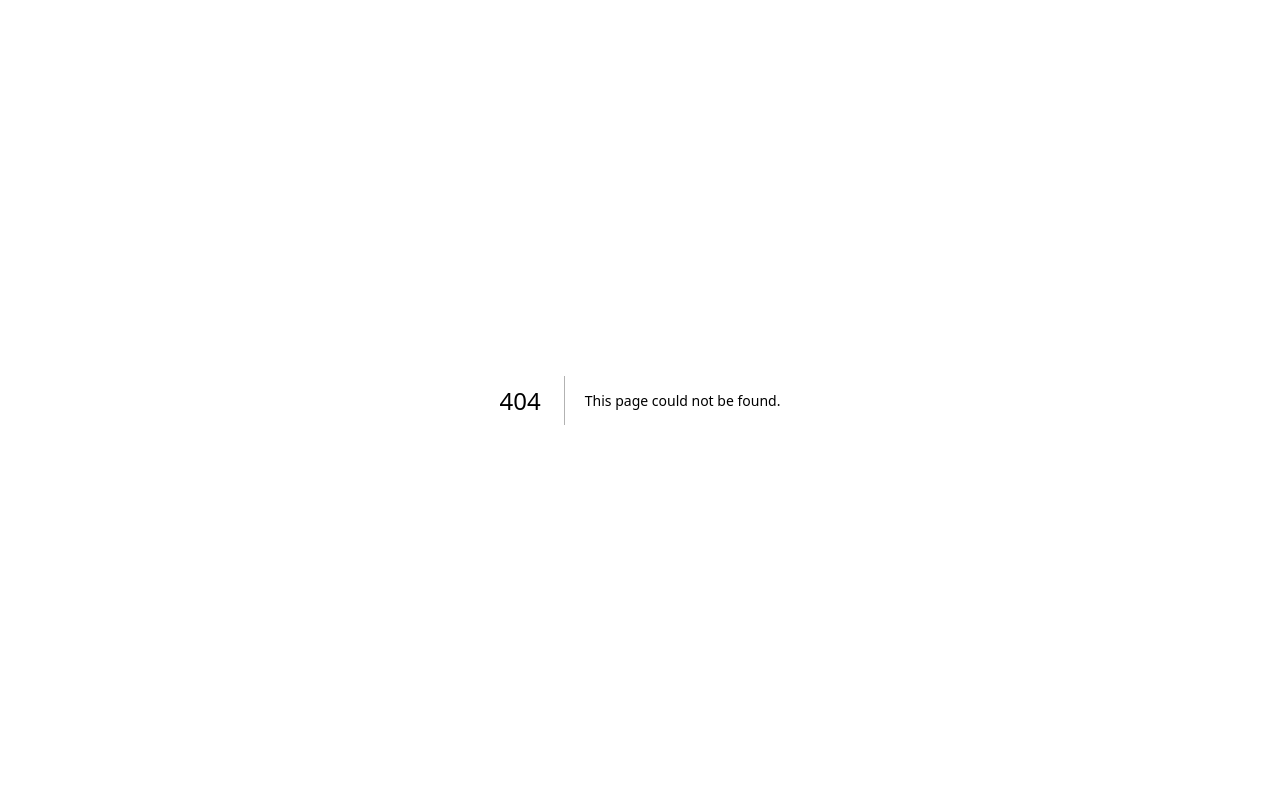
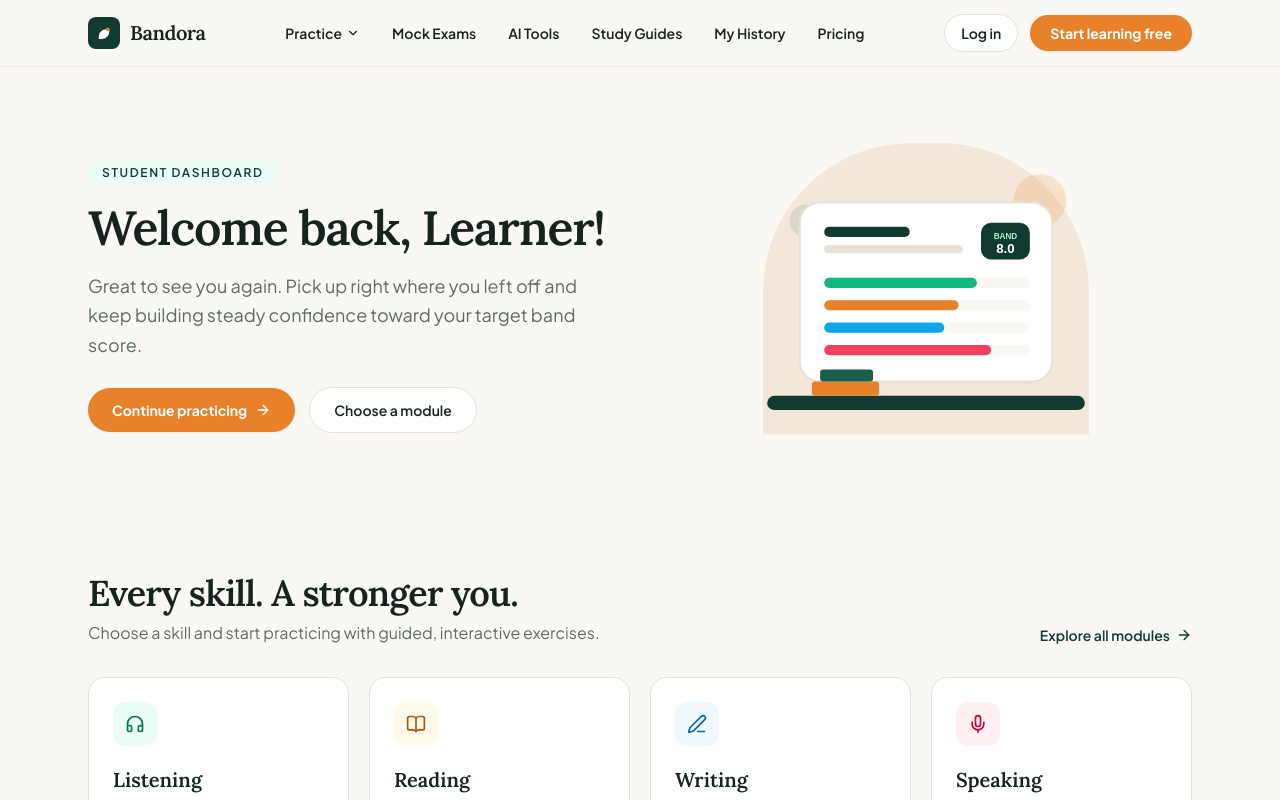
Before and after one commit to iamfaizan-ok/ielets-website44, a Next.js app in the folder frontend/: page /dashboard in a window 1280 px wide. Before the commit this address had no page. Shown: the top 800 px of the page. Built offline with nearby package versions, Linux system fonts and the light colour scheme.

Commit message:
feat(dashboard): add post-login student dashboard with personalized hero

```diff
--- /dev/null
+++ b/frontend/src/app/dashboard/page.tsx
@@ -0,0 +1,23 @@
+import type { Metadata } from "next";
+import { Navbar } from "@/components/Navbar";
+import { DashboardHero } from "@/components/DashboardHero";
+import { ModulesSection } from "@/components/ModulesSection";
+import { Footer } from "@/components/CtaFooter";
+
+export const metadata: Metadata = {
+  title: "Dashboard — Bandora",
+  description: "Your personalized IELTS practice dashboard.",
+};
+
+export default function DashboardPage() {
+  return (
+    <div className="flex min-h-screen flex-col">
+      <Navbar />
+      <main className="flex-1">
+        <DashboardHero />
+        <ModulesSection />
+      </main>
+      <Footer />
+    </div>
+  );
+}
--- a/frontend/src/components/AuthCard.tsx
+++ b/frontend/src/components/AuthCard.tsx
@@ -2,6 +2,7 @@
 
 import { useState, type FormEvent } from "react";
 import Link from "next/link";
+import { useRouter } from "next/navigation";
 import { ArrowRight, Eye, EyeOff, X } from "lucide-react";
 import { BrandLogo } from "./Navbar";
 
@@ -37,6 +38,7 @@ const INPUT_CLASS =
 
 export function AuthCard({ mode }: AuthCardProps) {
   const isSignup = mode === "signup";
+  const router = useRouter();
 
   const [name, setName] = useState("");
   const [email, setEmail] = useState("");
@@ -45,7 +47,6 @@ export function AuthCard({ mode }: AuthCardProps) {
   const [showPassword, setShowPassword] = useState(false);
   const [showConfirm, setShowConfirm] = useState(false);
   const [error, setError] = useState("");
-  const [submitted, setSubmitted] = useState(false);
 
   function handleSubmit(e: FormEvent<HTMLFormElement>) {
     e.preventDefault();
@@ -68,7 +69,17 @@ export function AuthCard({ mode }: AuthCardProps) {
       return;
     }
 
-    setSubmitted(true);
+    // ponytail: client-side session until Backend auth API is connected
+    const fallbackName = email.split("@")[0]?.replace(/[._-]+/g, " ") || "Learner";
+    const displayName = isSignup
+      ? name.trim()
+      : fallbackName.replace(/\b\w/g, (c) => c.toUpperCase());
+
+    localStorage.setItem(
+      "bandora_user",
+      JSON.stringify({ name: displayName, email: email.trim(), isNew: isSignup })
+    );
+    router.push("/dashboard");
   }
 
   return (
@@ -116,17 +127,6 @@ export function AuthCard({ mode }: AuthCardProps) {
             className="mb-4 rounded-xl border border-rose-200 bg-rose-50 px-3.5 py-2.5 text-xs font-medium text-rose-800"
           >
             {error}
-          </p>
-        )}
-
-        {submitted && (
-          <p
-            role="status"
-            className="mb-4 rounded-xl border border-emerald-200 bg-emerald-50 px-3.5 py-2.5 text-xs font-medium text-emerald-900"
-          >
-            {isSignup
-              ? "Details validated! Account creation will connect to Backend API next."
-              : "Credentials validated! Login will connect to Backend API next."}
           </p>
         )}
 
--- a/frontend/src/components/CtaFooter.tsx
+++ b/frontend/src/components/CtaFooter.tsx
@@ -47,6 +47,13 @@ export function CtaFooter() {
         </div>
       </section>
 
+      <Footer />
+    </>
+  );
+}
+
+export function Footer() {
+  return (
       <footer className="bg-forest-dark text-white mt-auto">
         <div className="mx-auto max-w-6xl px-4 py-14 sm:px-6">
           <div className="grid gap-10 lg:grid-cols-6">
@@ -87,6 +94,5 @@ export function CtaFooter() {
           </div>
         </div>
       </footer>
-    </>
   );
 }
--- /dev/null
+++ b/frontend/src/components/DashboardHero.tsx
@@ -0,0 +1,158 @@
+"use client";
+
+import { useSyncExternalStore } from "react";
+import Link from "next/link";
+import { ArrowRight } from "lucide-react";
+
+interface UserSession {
+  name: string;
+  isNew: boolean;
+}
+
+const DEFAULT_USER: UserSession = { name: "Learner", isNew: false };
+const emptySubscribe = () => () => {};
+
+function parseUser(raw: string | null): UserSession {
+  if (!raw) return DEFAULT_USER;
+  try {
+    const parsed = JSON.parse(raw) as Partial<UserSession>;
+    return parsed.name
+      ? { name: parsed.name, isNew: Boolean(parsed.isNew) }
+      : DEFAULT_USER;
+  } catch {
+    return DEFAULT_USER;
+  }
+}
+
+function IeltsDashboardIllustration() {
+  return (
+    <div className="relative mx-auto w-full max-w-md">
+      <svg
+        viewBox="0 0 440 340"
+        fill="none"
+        className="w-full h-auto"
+        aria-label="IELTS study workspace illustration"
+      >
+        {/* Warm arch backdrop */}
+        <path
+          d="M60 306V165C60 84.92 124.92 20 205 20H235C315.08 20 380 84.92 380 165V306H60Z"
+          fill="#F2E7D8"
+        />
+        <circle cx="332" cy="76" r="26" fill="#E8822A" fillOpacity="0.2" />
+        <circle cx="102" cy="96" r="16" fill="#113B30" fillOpacity="0.1" />
+
+        {/* Study card */}
+        <rect
+          x="96"
+          y="78"
+          width="248"
+          height="176"
+          rx="20"
+          fill="#FFFFFF"
+          stroke="#E6E1D6"
+          strokeWidth="2"
+        />
+
+        {/* Top header bar inside card */}
+        <rect x="120" y="102" width="84" height="10" rx="5" fill="#113B30" />
+        <rect x="120" y="120" width="136" height="8" rx="4" fill="#E6E1D6" />
+
+        {/* Target Band badge */}
+        <rect x="274" y="98" width="48" height="36" rx="10" fill="#113B30" />
+        <text
+          x="298"
+          y="114"
+          textAnchor="middle"
+          fill="#A7F3D0"
+          fontSize="8"
+          fontWeight="600"
+          fontFamily="sans-serif"
+        >
+          BAND
+        </text>
+        <text
+          x="298"
+          y="128"
+          textAnchor="middle"
+          fill="#FFFFFF"
+          fontSize="13"
+          fontWeight="700"
+          fontFamily="sans-serif"
+        >
+          8.0
+        </text>
+
+        {/* 4 Skill progress bars */}
+        <rect x="120" y="152" width="202" height="10" rx="5" fill="#FAF8F4" />
+        <rect x="120" y="152" width="150" height="10" rx="5" fill="#10B981" />
+
+        <rect x="120" y="174" width="202" height="10" rx="5" fill="#FAF8F4" />
+        <rect x="120" y="174" width="132" height="10" rx="5" fill="#E8822A" />
+
+        <rect x="120" y="196" width="202" height="10" rx="5" fill="#FAF8F4" />
+        <rect x="120" y="196" width="118" height="10" rx="5" fill="#0EA5E9" />
+
+        <rect x="120" y="218" width="202" height="10" rx="5" fill="#FAF8F4" />
+        <rect x="120" y="218" width="164" height="10" rx="5" fill="#F43F5E" />
+
+        {/* Desk base + books */}
+        <rect x="64" y="268" width="312" height="14" rx="7" fill="#113B30" />
+        <rect x="108" y="254" width="66" height="14" rx="3" fill="#E8822A" />
+        <rect x="116" y="242" width="52" height="12" rx="3" fill="#1B5E4B" />
+      </svg>
+    </div>
+  );
+}
+
+export function DashboardHero() {
+  const rawUser = useSyncExternalStore(
+    emptySubscribe,
+    () => localStorage.getItem("bandora_user"),
+    () => null
+  );
+  const user = parseUser(rawUser);
+
+  return (
+    <section className="mx-auto max-w-6xl px-4 pt-10 pb-10 sm:px-6 sm:pt-14 sm:pb-12">
+      <div className="grid items-center gap-10 lg:grid-cols-12">
+        <div className="lg:col-span-6">
+          <span className="inline-block rounded-full bg-emerald-50 px-3.5 py-1 text-xs font-semibold uppercase tracking-[0.14em] text-forest">
+            {user.isNew ? "Your IELTS Workspace" : "Student Dashboard"}
+          </span>
+
+          <h1 className="mt-4 font-serif text-4xl font-semibold leading-[1.12] tracking-tight text-ink sm:text-5xl">
+            {user.isNew
+              ? `Welcome, ${user.name}!`
+              : `Welcome back, ${user.name}!`}
+          </h1>
+
+          <p className="mt-4 max-w-lg text-base leading-relaxed text-muted sm:text-lg">
+            {user.isNew
+              ? "Your personalized IELTS space is ready. Start your practicing with focused, 15-minute exercises across all four exam skills."
+              : "Great to see you again. Pick up right where you left off and keep building steady confidence toward your target band score."}
+          </p>
+
+          <div className="mt-7 flex flex-wrap items-center gap-3.5">
+            <Link
+              href="#modules"
+              className="inline-flex items-center gap-2 rounded-full bg-amber px-6 py-3 text-sm font-bold text-white shadow-xs transition-colors hover:bg-amber-hover"
+            >
+              {user.isNew ? "Start your practicing" : "Continue practicing"}
+              <ArrowRight className="h-4 w-4" />
+            </Link>
+            <Link
+              href="#modules"
+              className="inline-flex items-center rounded-full border border-border bg-surface px-6 py-3 text-sm font-semibold text-ink transition-colors hover:bg-cream-dark"
+            >
+              Choose a module
+            </Link>
+          </div>
+        </div>
+
+        <div className="lg:col-span-6">
+          <IeltsDashboardIllustration />
+        </div>
+      </div>
+    </section>
+  );
+}
```
